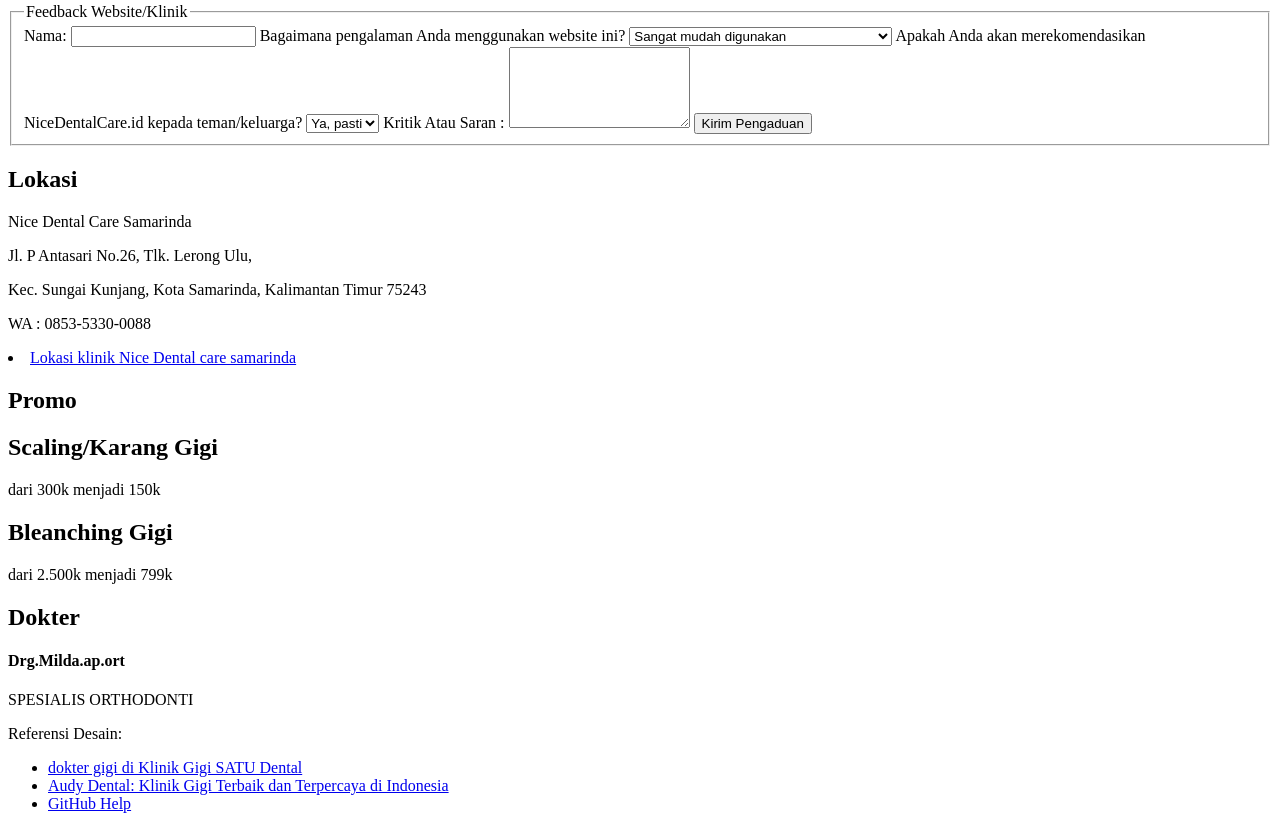
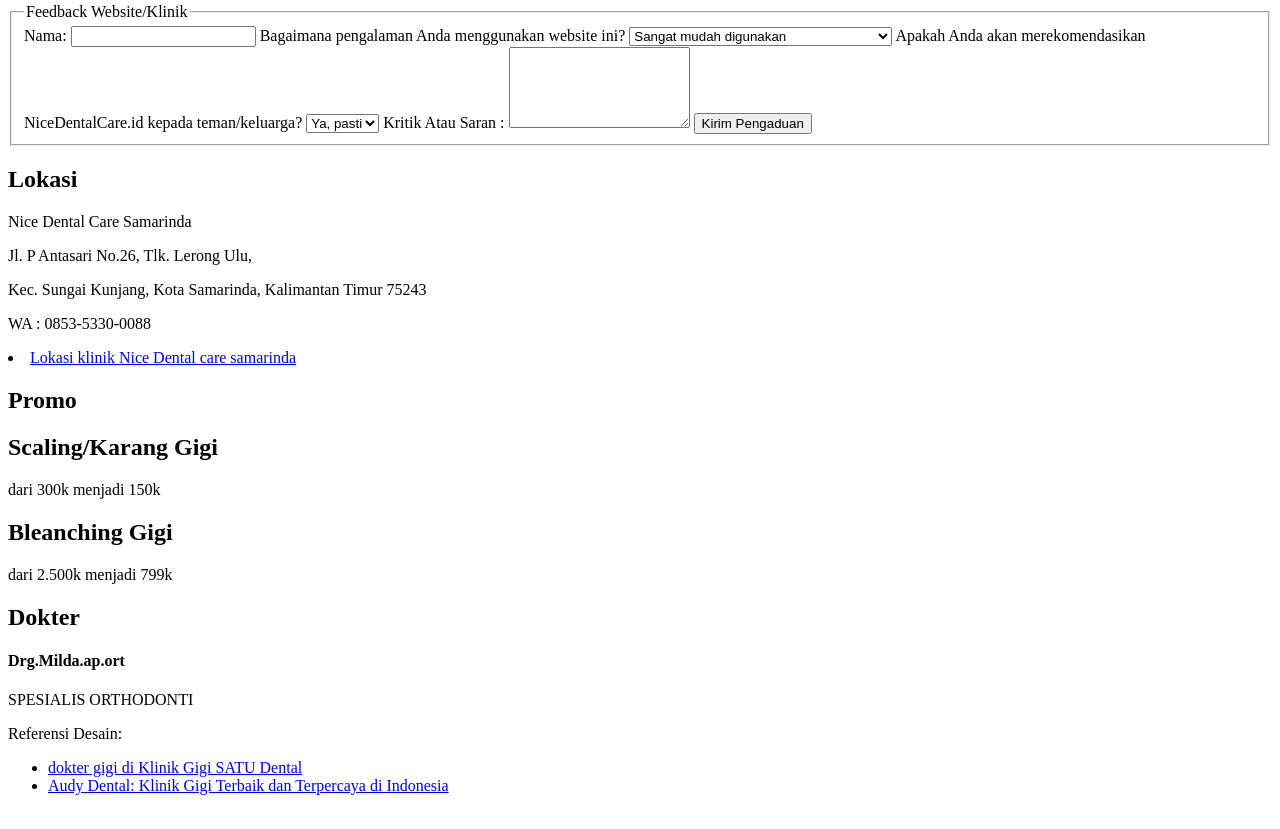
Before and after one commit to aeBeeBoy/Pratikum-Pemrograman-WEB, a plain HTML site: page index.html in a window 1280 px wide. Shown: the part 842-1671 px from the top of the page. Drawn offline with Linux system fonts and the light colour scheme.

Commit message:
Update index.html

```diff
--- a/index.html
+++ b/index.html
@@ -144,7 +144,6 @@
         <ul>
             <li><a href="https://www.satudental.com/" target="_blank">dokter gigi di Klinik Gigi SATU Dental</a></li>
             <li><a href="https://www.audydental.com/" target="_blank">Audy Dental: Klinik Gigi Terbaik dan Terpercaya di Indonesia</a></li>
-            <li><a href="https://help.github.com/" target="_blank">GitHub Help</a></li>
         </ul>
     </footer>
 </body>
```
